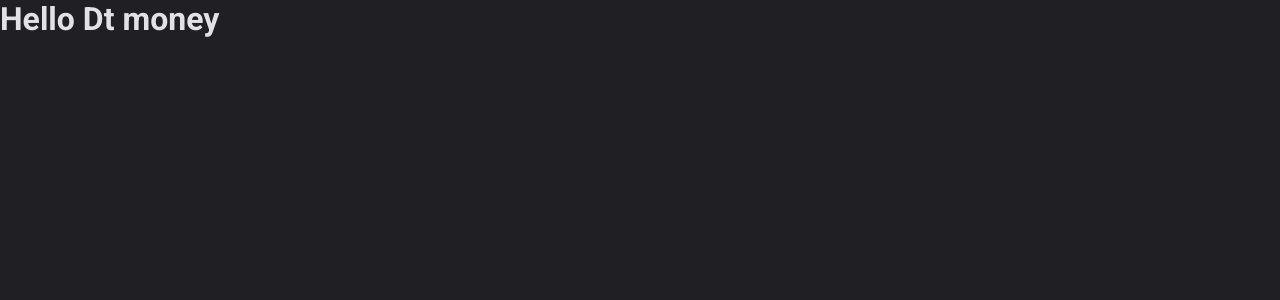
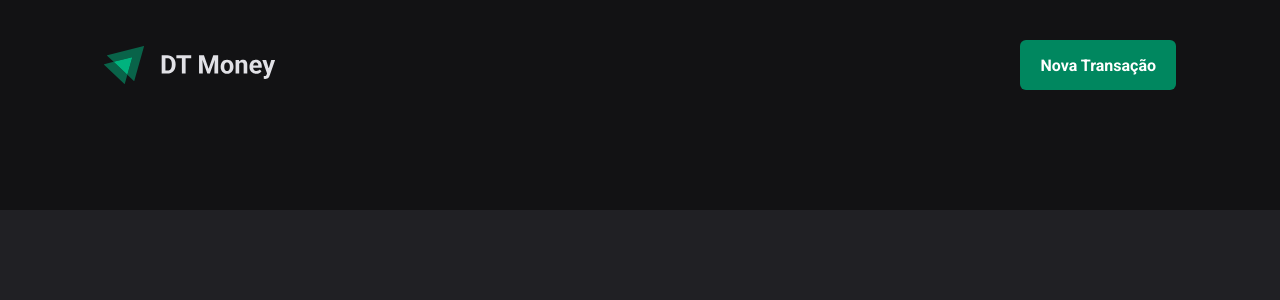
Before and after one commit to jandersonvb/03-dt-money, a React (Vite) app: page / in a window 1280 px wide. Shown: the top 300 px of the page. Built offline with nearby package versions, Linux system fonts and the light colour scheme.

Commit message:
feat: create component Header and page Transactions

```diff
--- a/src/App.tsx
+++ b/src/App.tsx
@@ -2,11 +2,13 @@
 
 import { defaultTheme } from "./styles/themes/default";
 import { GlobalStyle } from "./styles/global";
+import { Transactions } from "./pages/Transactions/Transactions";
 
 export function App() {
   return (
     <ThemeProvider theme={defaultTheme}>
-      <h1>Hello Dt money</h1>
+      <Transactions />
+
       <GlobalStyle />
     </ThemeProvider>
   )
--- /dev/null
+++ b/src/components/Header/Header.styles.ts
@@ -0,0 +1,34 @@
+import styled from "styled-components";
+
+export const HeaderContainer = styled.header`
+  background: ${({ theme }) => theme["gray-900"]};
+  padding: 2.5rem 0 7.5rem;
+`;
+
+export const HeaderContent = styled.div`
+  width: 100%;
+  max-width: 1120px;
+  margin: 0 auto;
+
+  padding: 0 1.5rem;
+
+  display: flex;
+  justify-content: space-between;
+  align-items: center;
+`
+
+export const NewTransactionButton = styled.button`
+  height: 50px;
+  border: 0;
+  background: ${({ theme }) => theme["green-500"]};
+  color: ${({ theme }) => theme["white"]};
+  font-weight: bold;
+  padding: 0 1.25rem;
+  border-radius: 6px;
+  cursor: pointer;
+
+  &:hover {
+    background: ${({ theme }) => theme["green-700"]};
+    transition: background-color 0.2s;
+  }
+`
--- /dev/null
+++ b/src/components/Header/Header.tsx
@@ -0,0 +1,14 @@
+import { HeaderContainer, HeaderContent, NewTransactionButton } from "./Header.styles";
+
+import logoImg from '../../assets/logo.svg';
+
+export function Header() {
+  return (
+    <HeaderContainer>
+      <HeaderContent>
+        <img src={logoImg} alt="" />
+        <NewTransactionButton>Nova Transação</NewTransactionButton>
+      </HeaderContent>
+    </HeaderContainer>
+  )
+}
--- /dev/null
+++ b/src/pages/Transactions/Transactions.tsx
@@ -0,0 +1,9 @@
+import { Header } from "../../components/Header/Header";
+
+export function Transactions() {
+  return (
+    <div>
+      <Header />
+    </div>
+  );
+}
```
Also changed, not shown: src/assets/logo.svg (added), src/pages/Transactions/Transactions.styles.ts (added).
